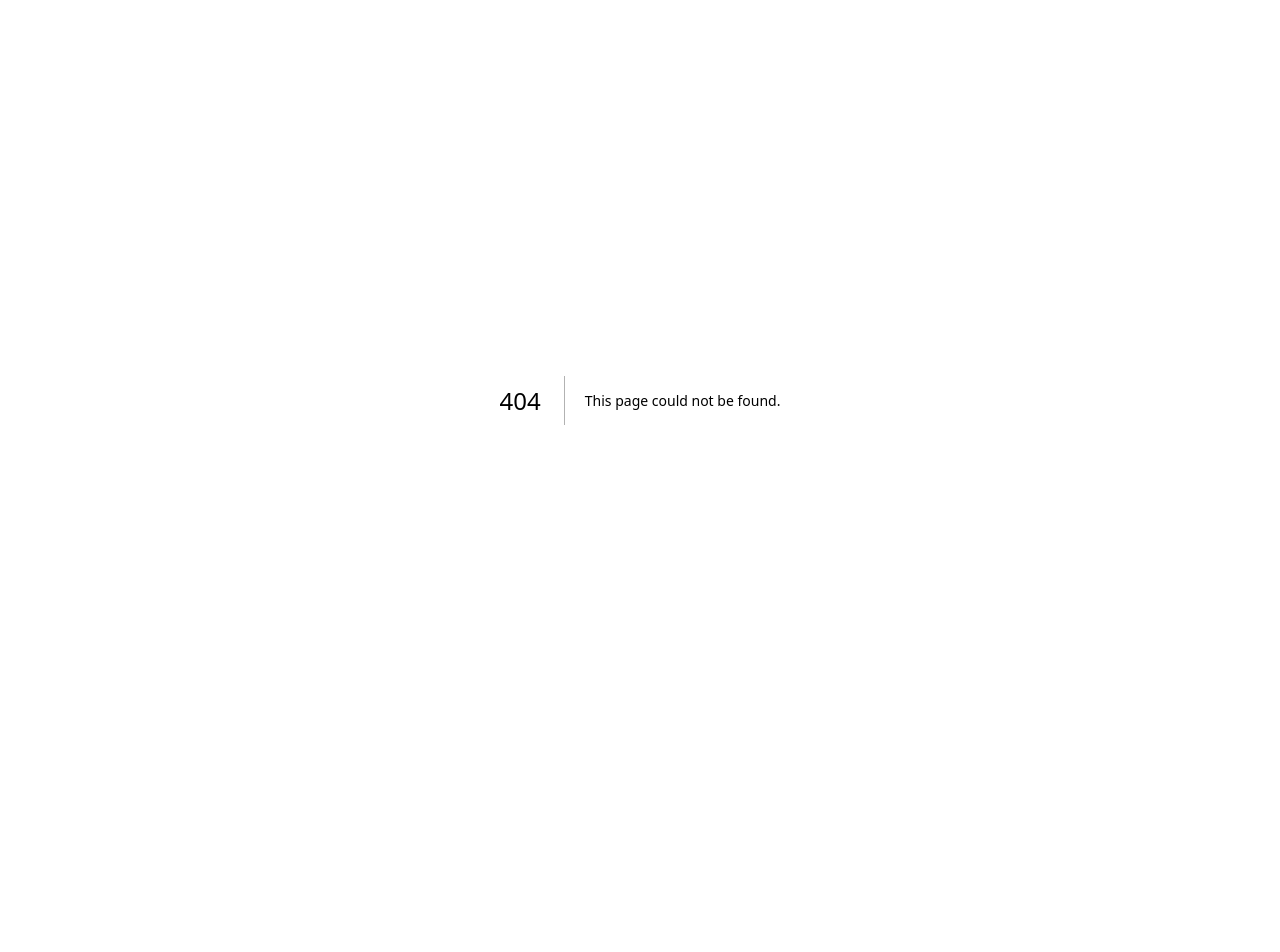
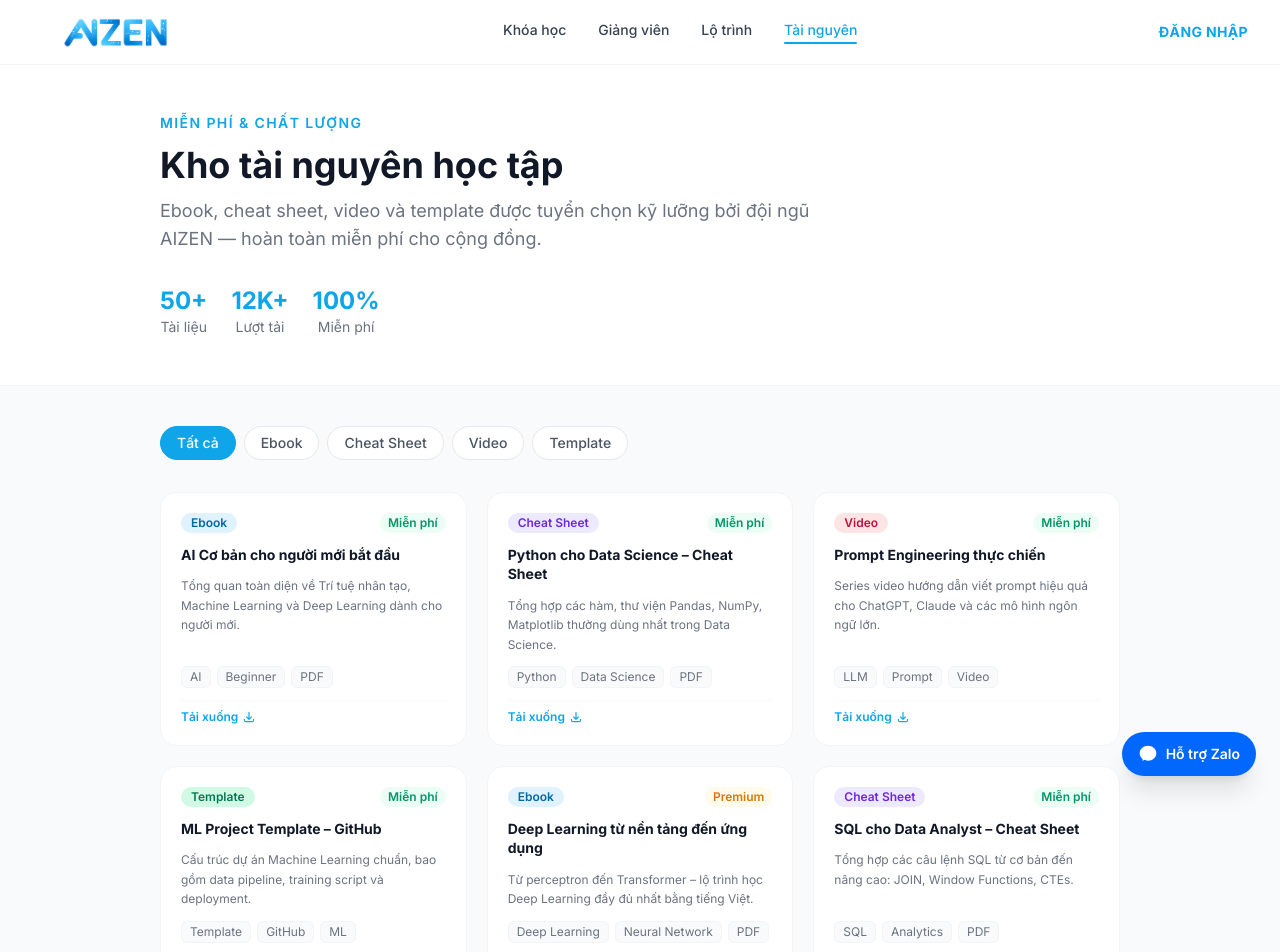
Before and after one commit to Aizenworld69/landing_page_aizen, a Next.js app in the folder apps/frontend/: page /resources in a window 1280 px wide. Before the commit this address had no page. Shown: the top 952 px of the page. Before the commit the page ends 800 px from the top, so only its background shows below. Built offline with nearby package versions, Linux system fonts and the light colour scheme.

Commit message:
push ảnh

```diff
--- /dev/null
+++ b/apps/frontend/src/app/resources/page.tsx
@@ -0,0 +1,231 @@
+import type { Metadata } from 'next';
+import { Navbar } from '@/components/common/Navbar';
+import { Footer } from '@/components/common/Footer';
+
+export const metadata: Metadata = {
+  title: 'Tài nguyên học tập',
+  description:
+    'Kho tài nguyên AI miễn phí: ebook, cheat sheet, video, template và công cụ học tập từ AIZEN Education.',
+};
+
+const RESOURCES = [
+  {
+    id: 'ebook-ai-basics',
+    category: 'Ebook',
+    categoryColor: 'bg-sky-100 text-sky-700',
+    title: 'AI Cơ bản cho người mới bắt đầu',
+    description:
+      'Tổng quan toàn diện về Trí tuệ nhân tạo, Machine Learning và Deep Learning dành cho người mới.',
+    tags: ['AI', 'Beginner', 'PDF'],
+    link: '#',
+    free: true,
+  },
+  {
+    id: 'cheatsheet-python',
+    category: 'Cheat Sheet',
+    categoryColor: 'bg-violet-100 text-violet-700',
+    title: 'Python cho Data Science – Cheat Sheet',
+    description:
+      'Tổng hợp các hàm, thư viện Pandas, NumPy, Matplotlib thường dùng nhất trong Data Science.',
+    tags: ['Python', 'Data Science', 'PDF'],
+    link: '#',
+    free: true,
+  },
+  {
+    id: 'video-prompt-engineering',
+    category: 'Video',
+    categoryColor: 'bg-rose-100 text-rose-700',
+    title: 'Prompt Engineering thực chiến',
+    description:
+      'Series video hướng dẫn viết prompt hiệu quả cho ChatGPT, Claude và các mô hình ngôn ngữ lớn.',
+    tags: ['LLM', 'Prompt', 'Video'],
+    link: '#',
+    free: true,
+  },
+  {
+    id: 'template-ml-project',
+    category: 'Template',
+    categoryColor: 'bg-emerald-100 text-emerald-700',
+    title: 'ML Project Template – GitHub',
+    description:
+      'Cấu trúc dự án Machine Learning chuẩn, bao gồm data pipeline, training script và deployment.',
+    tags: ['Template', 'GitHub', 'ML'],
+    link: '#',
+    free: true,
+  },
+  {
+    id: 'ebook-deep-learning',
+    category: 'Ebook',
+    categoryColor: 'bg-sky-100 text-sky-700',
+    title: 'Deep Learning từ nền tảng đến ứng dụng',
+    description:
+      'Từ perceptron đến Transformer – lộ trình học Deep Learning đầy đủ nhất bằng tiếng Việt.',
+    tags: ['Deep Learning', 'Neural Network', 'PDF'],
+    link: '#',
+    free: false,
+  },
+  {
+    id: 'cheatsheet-sql',
+    category: 'Cheat Sheet',
+    categoryColor: 'bg-violet-100 text-violet-700',
+    title: 'SQL cho Data Analyst – Cheat Sheet',
+    description:
+      'Tổng hợp các câu lệnh SQL từ cơ bản đến nâng cao: JOIN, Window Functions, CTEs.',
+    tags: ['SQL', 'Analytics', 'PDF'],
+    link: '#',
+    free: true,
+  },
+];
+
+const CATEGORIES = ['Tất cả', 'Ebook', 'Cheat Sheet', 'Video', 'Template'];
+
+export default function ResourcesPage() {
+  return (
+    <>
+      <Navbar />
+      <main className="min-h-screen bg-[#F8FAFC]">
+        {/* Hero */}
+        <section className="bg-white border-b border-gray-100 py-12">
+          <div className="max-w-5xl mx-auto px-4 sm:px-6 lg:px-8">
+            <p className="text-sky-500 text-sm font-semibold uppercase tracking-widest mb-3">
+              Miễn phí &amp; Chất lượng
+            </p>
+            <h1 className="text-3xl md:text-4xl font-bold text-gray-900 mb-3">
+              Kho tài nguyên học tập
+            </h1>
+            <p className="text-gray-500 text-lg max-w-2xl">
+              Ebook, cheat sheet, video và template được tuyển chọn kỹ lưỡng bởi đội ngũ AIZEN —
+              hoàn toàn miễn phí cho cộng đồng.
+            </p>
+
+            {/* Stats */}
+            <div className="flex flex-wrap gap-6 mt-8">
+              {[
+                { value: '50+', label: 'Tài liệu' },
+                { value: '12K+', label: 'Lượt tải' },
+                { value: '100%', label: 'Miễn phí' },
+              ].map(({ value, label }) => (
+                <div key={label} className="text-center">
+                  <p className="text-2xl font-bold text-sky-500">{value}</p>
+                  <p className="text-gray-500 text-sm">{label}</p>
+                </div>
+              ))}
+            </div>
+          </div>
+        </section>
+
+        <div className="max-w-5xl mx-auto px-4 sm:px-6 lg:px-8 py-10">
+          {/* Category filter tabs */}
+          <div className="flex flex-wrap gap-2 mb-8">
+            {CATEGORIES.map((cat, i) => (
+              <button
+                key={cat}
+                id={`filter-${cat.toLowerCase().replace(/\s+/g, '-')}`}
+                className={`px-4 py-1.5 rounded-full text-sm font-medium border transition-colors ${
+                  i === 0
+                    ? 'bg-sky-500 text-white border-sky-500'
+                    : 'bg-white text-gray-600 border-gray-200 hover:border-sky-400 hover:text-sky-500'
+                }`}
+              >
+                {cat}
+              </button>
+            ))}
+          </div>
+
+          {/* Resource cards grid */}
+          <div className="grid grid-cols-1 sm:grid-cols-2 lg:grid-cols-3 gap-5">
+            {RESOURCES.map((res) => (
+              <a
+                key={res.id}
+                id={`resource-${res.id}`}
+                href={res.link}
+                className="group bg-white border border-gray-100 rounded-2xl p-5 hover:shadow-md hover:border-sky-200 transition-all flex flex-col gap-3"
+              >
+                {/* Header */}
+                <div className="flex items-start justify-between gap-2">
+                  <span
+                    className={`inline-flex items-center px-2.5 py-0.5 rounded-full text-xs font-semibold ${res.categoryColor}`}
+                  >
+                    {res.category}
+                  </span>
+                  {res.free ? (
+                    <span className="text-xs font-semibold text-emerald-600 bg-emerald-50 px-2 py-0.5 rounded-full">
+                      Miễn phí
+                    </span>
+                  ) : (
+                    <span className="text-xs font-semibold text-amber-600 bg-amber-50 px-2 py-0.5 rounded-full">
+                      Premium
+                    </span>
+                  )}
+                </div>
+
+                {/* Title */}
+                <h2 className="text-sm font-bold text-gray-900 leading-snug group-hover:text-sky-600 transition-colors">
+                  {res.title}
+                </h2>
+
+                {/* Description */}
+                <p className="text-gray-500 text-xs leading-relaxed flex-1">{res.description}</p>
+
+                {/* Tags */}
+                <div className="flex flex-wrap gap-1.5 mt-auto">
+                  {res.tags.map((tag) => (
+                    <span
+                      key={tag}
+                      className="text-xs px-2 py-0.5 bg-gray-50 text-gray-500 rounded-md border border-gray-100"
+                    >
+                      {tag}
+                    </span>
+                  ))}
+                </div>
+
+                {/* CTA */}
+                <div className="pt-2 border-t border-gray-50">
+                  <span className="text-sky-500 text-xs font-semibold group-hover:text-sky-600 flex items-center gap-1">
+                    Tải xuống
+                    <svg
+                      className="w-3.5 h-3.5 group-hover:translate-x-0.5 transition-transform"
+                      fill="none"
+                      stroke="currentColor"
+                      viewBox="0 0 24 24"
+                    >
+                      <path
+                        strokeLinecap="round"
+                        strokeLinejoin="round"
+                        strokeWidth={2}
+                        d="M4 16v1a3 3 0 003 3h10a3 3 0 003-3v-1m-4-4l-4 4m0 0l-4-4m4 4V4"
+                      />
+                    </svg>
+                  </span>
+                </div>
+              </a>
+            ))}
+          </div>
+
+          {/* Newsletter CTA */}
+          <div className="mt-14 bg-gradient-to-r from-sky-500 to-sky-600 rounded-2xl p-8 text-white text-center">
+            <p className="text-2xl font-bold mb-2">Nhận tài nguyên mới nhất qua email</p>
+            <p className="text-sky-100 mb-6 text-sm">
+              Đăng ký để nhận thông báo khi chúng tôi phát hành ebook, cheat sheet và video mới.
+            </p>
+            <div className="flex flex-col sm:flex-row gap-3 justify-center max-w-md mx-auto">
+              <input
+                id="newsletter-email"
+                type="email"
+                placeholder="email@example.com"
+                className="flex-1 px-4 py-2.5 rounded-xl text-gray-900 text-sm outline-none focus:ring-2 focus:ring-white"
+              />
+              <button
+                id="newsletter-submit"
+                className="px-5 py-2.5 bg-white text-sky-600 font-bold rounded-xl text-sm hover:bg-sky-50 transition-colors whitespace-nowrap"
+              >
+                Đăng ký ngay
+              </button>
+            </div>
+          </div>
+        </div>
+      </main>
+      <Footer />
+    </>
+  );
+}
--- a/apps/frontend/src/components/sections/home/CompletedCoursesPreviewSection.tsx
+++ b/apps/frontend/src/components/sections/home/CompletedCoursesPreviewSection.tsx
@@ -17,17 +17,17 @@ export function CompletedCoursesPreviewSection({ courses }: CompletedCoursesPrev
         {/* Header */}
         <FadeIn direction="up" className="flex flex-col md:flex-row md:items-end md:justify-between mb-10 gap-4">
           <div>
-            <p className="text-sky-500 text-xs font-bold uppercase tracking-widest mb-2">Thu vien</p>
+            <p className="text-sky-500 text-xs font-bold uppercase tracking-widest mb-2">Thư viện</p>
             <h2 className="text-2xl md:text-3xl font-extrabold text-gray-900 mb-2">
-              Thu Vien Khoa Hoc Da Hoan Thanh
+              Thư Viện Khóa Học Đã Hoàn Thành
             </h2>
             <p className="text-gray-500 text-sm max-w-lg">
-              Xem lai chuong trinh giang day, truy cap tai lieu va xem lai noi dung tom tat.
+              Xem lại chương trình giảng dạy, truy cập tài liệu và xem lại nội dung tóm tắt.
             </p>
           </div>
           <Link href="/courses?status=completed">
             <Button size="sm" className="self-start md:self-auto bg-sky-500 hover:bg-sky-600 text-white border-0 rounded-full px-6 py-2.5 font-semibold text-sm whitespace-nowrap hover:scale-105 transition-transform">
-              Xem cac khoa da dien ra →
+              Xem các khóa đã diễn ra →
             </Button>
           </Link>
         </FadeIn>
@@ -56,11 +56,11 @@ export function CompletedCoursesPreviewSection({ courses }: CompletedCoursesPrev
                   )}
                   <div className="relative p-6">
                     <span className="inline-block px-3 py-1 bg-green-500/20 text-green-300 text-xs font-semibold rounded-full border border-green-500/30">
-                      Da hoan thanh
+                      Đã hoàn thành
                     </span>
                     {mainCourse.start_date && (
                       <span className="ml-3 text-xs text-gray-300">
-                        Thang {new Date(mainCourse.start_date).getMonth() + 1},{' '}
+                        Tháng {new Date(mainCourse.start_date).getMonth() + 1},{' '}
                         {new Date(mainCourse.start_date).getFullYear()}
                       </span>
                     )}
@@ -75,7 +75,7 @@ export function CompletedCoursesPreviewSection({ courses }: CompletedCoursesPrev
                     <div className="flex gap-3">
                       <Link href={`/courses/${mainCourse.slug}`}>
                         <Button size="sm" variant="outline" className="bg-white/10 border-white/30 text-white hover:bg-white/20 text-xs px-4 py-2 hover:scale-105 transition-transform">
-                          ⊙ Xem tom tat
+                          ⊙ Xem tóm tắt
                         </Button>
                       </Link>
                     </div>
@@ -106,7 +106,7 @@ export function CompletedCoursesPreviewSection({ courses }: CompletedCoursesPrev
                   <div className="relative p-4 flex flex-col h-full justify-between">
                     <div>
                       <span className="inline-block px-2.5 py-0.5 bg-green-500/20 text-green-300 text-xs font-semibold rounded-full border border-green-500/30 mb-3">
-                        Da hoan thanh
+                        Đã hoàn thành
                       </span>
                       <h3 className="text-base font-bold text-white leading-snug mb-2 group-hover:text-sky-300 transition-colors">
                         {course.title}
@@ -116,7 +116,7 @@ export function CompletedCoursesPreviewSection({ courses }: CompletedCoursesPrev
                       </p>
                     </div>
                     <Link href={`/courses/${course.slug}`} className="inline-flex items-center gap-1 text-sky-300 text-xs font-medium hover:text-sky-200 transition-colors mt-3 group/link">
-                      Xem tom tat
+                      Xem tóm tắt
                       <span className="group-hover/link:translate-x-1 transition-transform inline-block">→</span>
                     </Link>
                   </div>
@@ -128,7 +128,7 @@ export function CompletedCoursesPreviewSection({ courses }: CompletedCoursesPrev
           <FadeIn>
             <div className="text-center py-16 text-gray-400 bg-white rounded-2xl border border-gray-200">
               <p className="text-4xl mb-3 animate-float inline-block">📚</p>
-              <p>Chua co khoa hoc nao hoan thanh.</p>
+              <p>Chưa có khóa học nào hoàn thành.</p>
             </div>
           </FadeIn>
         )}
--- a/apps/frontend/src/components/sections/home/UpcomingCoursesSection.tsx
+++ b/apps/frontend/src/components/sections/home/UpcomingCoursesSection.tsx
@@ -12,7 +12,7 @@ function formatDateShort(dateString: string | Date): string {
   const date = new Date(dateString);
   const day = date.getDate();
   const month = date.getMonth() + 1;
-  return `${day < 10 ? '0' + day : day} Thang ${month}`;
+  return `${day < 10 ? '0' + day : day} Tháng ${month}`;
 }
 
 export function UpcomingCoursesSection({ courses }: UpcomingCoursesSectionProps) {
@@ -21,12 +21,12 @@ export function UpcomingCoursesSection({ courses }: UpcomingCoursesSectionProps)
       <div className="max-w-7xl mx-auto px-4 sm:px-6 lg:px-8">
         {/* Header */}
         <FadeIn direction="up" className="mb-10">
-          <p className="text-sky-500 text-xs font-bold uppercase tracking-widest mb-2">Sap khai giang</p>
+          <p className="text-sky-500 text-xs font-bold uppercase tracking-widest mb-2">Sắp khai giảng</p>
           <h2 className="text-2xl md:text-3xl font-extrabold text-gray-900 mb-2">
-            Khoa Hoc Sap Khai Giang
+            Khóa Học Sắp Khai Giảng
           </h2>
           <p className="text-gray-500 text-sm leading-relaxed max-w-xl">
-            Dam bao cho cua ban trong cac hoc phan chuyen sau do chuyen gia huong dan sap toi cua chung toi.
+            Đảm bảo chỗ của bạn trong các học phần chuyên sâu do chuyên gia hướng dẫn sắp tới của chúng tôi.
           </p>
         </FadeIn>
 
@@ -45,7 +45,7 @@ export function UpcomingCoursesSection({ courses }: UpcomingCoursesSectionProps)
                   <div>
                     <div className="flex justify-between items-center mb-4">
                       <span className="inline-block px-3 py-1 bg-sky-50 text-sky-500 text-xs font-semibold rounded-full border border-sky-100 group-hover:bg-sky-500 group-hover:text-white transition-colors duration-300">
-                        Sap dien ra
+                        Sắp diễn ra
                       </span>
                       {dateText && (
                         <span className="flex items-center gap-1.5 text-xs text-gray-400 font-medium">
@@ -67,12 +67,12 @@ export function UpcomingCoursesSection({ courses }: UpcomingCoursesSectionProps)
                   </div>
                   <div className="flex justify-between items-center pt-5 mt-5 border-t border-gray-100">
                     <div>
-                      <p className="text-[10px] text-gray-400 font-medium uppercase tracking-wider">Bat dau sau</p>
-                      <p className="text-sky-500 font-bold text-lg leading-tight">{daysUntil} Ngay</p>
+                      <p className="text-[10px] text-gray-400 font-medium uppercase tracking-wider">Bắt đầu sau</p>
+                      <p className="text-sky-500 font-bold text-lg leading-tight">{daysUntil} Ngày</p>
                     </div>
                     <Link href={`/courses/${course.slug}`}>
                       <Button size="sm" className="px-5 py-2 bg-sky-500 hover:bg-sky-600 font-semibold text-xs text-white border-0 rounded-lg hover:scale-105 transition-transform">
-                        Dang ky ngay
+                        Đăng ký ngay
                       </Button>
                     </Link>
                   </div>
@@ -84,7 +84,7 @@ export function UpcomingCoursesSection({ courses }: UpcomingCoursesSectionProps)
           <FadeIn>
             <div className="text-center py-16 bg-gray-50 rounded-2xl border border-gray-200">
               <p className="text-4xl mb-4 animate-float inline-block">📅</p>
-              <p className="text-gray-400">Chua co khoa hoc sap khai giang. Hay theo doi de cap nhat som nhat!</p>
+              <p className="text-gray-400">Chưa có khóa học sắp khai giảng. Hãy theo dõi để cập nhật sớm nhất!</p>
             </div>
           </FadeIn>
         )}
--- a/apps/frontend/src/components/sections/instructors/InstructorGrid.tsx
+++ b/apps/frontend/src/components/sections/instructors/InstructorGrid.tsx
@@ -12,10 +12,10 @@ export function InstructorGrid({ instructors }: InstructorGridProps) {
       <div className="max-w-7xl mx-auto px-4 sm:px-6 lg:px-8">
         <FadeIn direction="up" className="text-center mb-12">
           <p className="text-sky-500 text-sm font-semibold uppercase tracking-widest mb-2">
-            Doi ngu chuyen gia
+            Đội Ngủ Chuyên Gia
           </p>
           <h2 className="text-2xl md:text-3xl font-bold text-gray-900">
-            Giang vien cua AIZEN
+            Giảng Viên Của AIZEN
           </h2>
         </FadeIn>
 
--- a/apps/frontend/src/components/sections/instructors/ToolsSection.tsx
+++ b/apps/frontend/src/components/sections/instructors/ToolsSection.tsx
@@ -1,26 +1,10 @@
-const TOOLS = [
-  {
-    name: 'Claude',
-    logo: '🤖',
-    description: 'AI assistant mạnh nhất cho công việc tư duy và sáng tạo nội dung.',
-  },
-  {
-    name: 'NotebookLM',
-    logo: '📓',
-    description: 'Công cụ nghiên cứu AI của Google — tóm tắt tài liệu thông minh.',
-  },
-  {
-    name: 'Grok',
-    logo: '⚡',
-    description: 'AI của xAI — phân tích dữ liệu thời gian thực và tư duy logic.',
-  },
-];
+import Image from 'next/image';
 
 export function ToolsSection() {
   return (
     <section className="bg-white py-16 border-t border-gray-100">
       <div className="max-w-7xl mx-auto px-4 sm:px-6 lg:px-8">
-        <div className="text-center mb-12">
+        <div className="text-center mb-10">
           <p className="text-sky-500 text-xs font-bold uppercase tracking-widest mb-2">
             Công cụ
           </p>
@@ -28,21 +12,20 @@ export function ToolsSection() {
             Bộ công cụ làm chủ AI
           </h2>
           <p className="text-gray-500 mt-3 max-w-xl mx-auto text-sm leading-relaxed">
-            Chúng tôi đào tạo bạn sử dụng thành thạo những công cụ AI hàng đầu thế giới.
+            Thanh thạo các công cụ AI hàng đầu như Claude, NotebookLM và Grok để bứt
+            phá hiệu suất công việc của bạn.
           </p>
         </div>
 
-        <div className="grid grid-cols-1 md:grid-cols-3 gap-6">
-          {TOOLS.map((tool) => (
-            <div
-              key={tool.name}
-              className="bg-gray-50 border border-gray-200 rounded-2xl p-6 text-center hover:border-sky-300 hover:shadow-sm transition-all"
-            >
-              <div className="text-5xl mb-4">{tool.logo}</div>
-              <h3 className="font-bold text-gray-900 text-lg mb-2">{tool.name}</h3>
-              <p className="text-gray-500 text-sm leading-relaxed">{tool.description}</p>
-            </div>
-          ))}
+        <div className="flex justify-center">
+          <Image
+            src="/anhtronggiangvien.png"
+            alt="Bộ công cụ AI: Claude, NotebookLM và Grok"
+            width={700}
+            height={500}
+            className="object-contain"
+            priority
+          />
         </div>
       </div>
     </section>
```
Also changed, not shown: apps/frontend/public/anhtronggiangvien.png (added).
